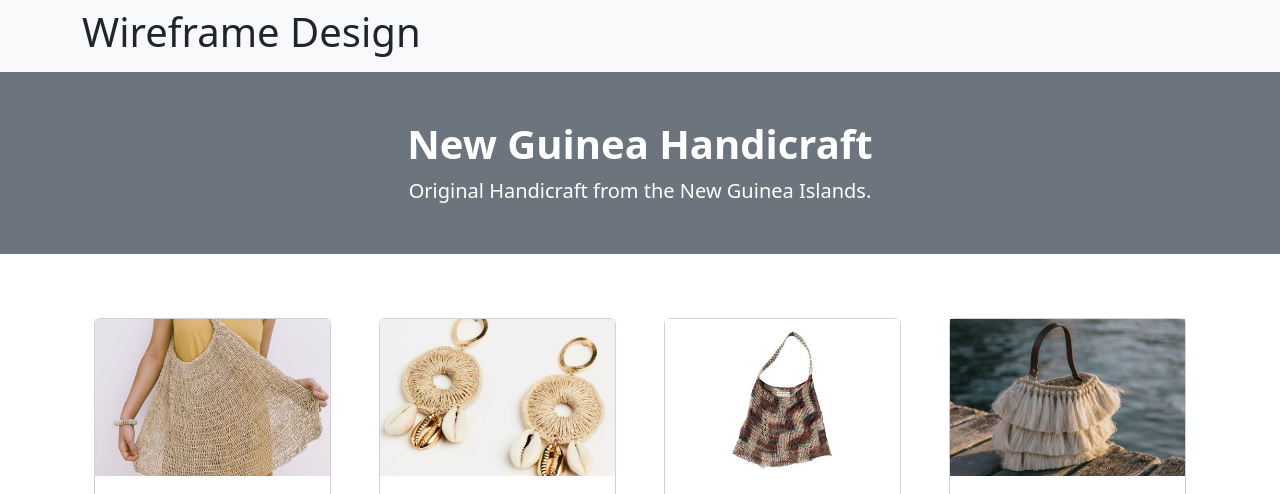
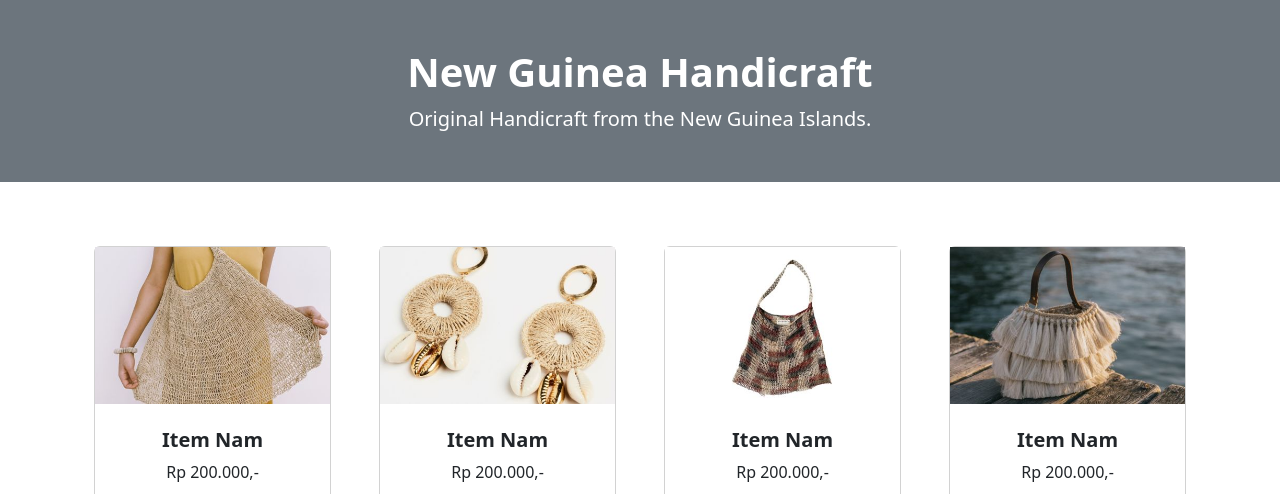
Before and after one commit to royswanimbo/sacode-2024-html.css-Tugas-tantangan-coding2, a plain HTML site: page index.html in a window 1280 px wide. Shown: the top 494 px of the page. Drawn offline with nearby package versions, Linux system fonts and the light colour scheme.

Commit message:
Update index.html

```diff
--- a/index.html
+++ b/index.html
@@ -16,15 +16,7 @@
 </head>
 
 <body>
-    <!-- Navigation-->
-    <nav class="navbar navbar-expand-lg navbar-light bg-light">
-        <div class="container px-56 px-lg-98">
-            <h1>Wireframe Design</h1>
 
-            </form>
-        </div>
-        </div>
-    </nav>
     <!-- Header-->
     <header class="py-4 bg-secondary ">
         <div class="container my-4 ">
```
